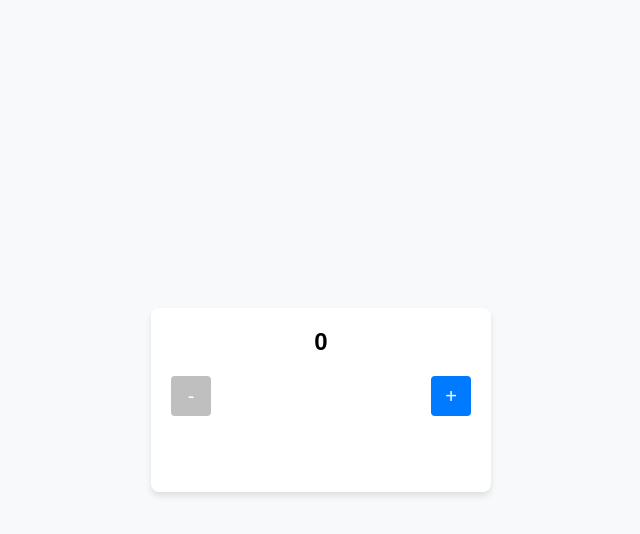
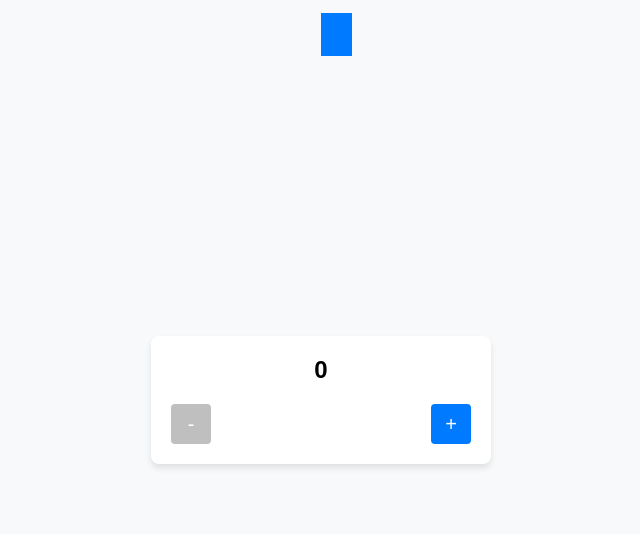
Before and after one commit to gerichilli/test-double-touch, a plain HTML site: page index.html in a window 1280 px wide. Shown: the whole page, without its empty margins (319-959 px from the left). Drawn offline with Linux system fonts and the light colour scheme.

Commit message:
Add files via upload

```diff
--- a/index.html
+++ b/index.html
@@ -68,6 +68,14 @@
         #productCount {
             user-select: none;
         }
+
+        .info {
+            position: fixed;
+            left: 50%;
+            top: 0;
+            background-color: #007bff;
+            color: white;
+        }
     </style>
 </head>
 
@@ -121,7 +129,7 @@
         updateDisplay();
 
         document.addEventListener('touchstart', (event) => {
-            document.querySelector('.info').innerHTML = JSON.stringify(event.target, 2)
+            document.querySelector('.info').innerHTML = event.target.id || event.target.classList
             const buttons = event.target.querySelectorAll('button'); // Tìm button gần nhất
             buttons.forEach(btn => {
                 if (btn.classList.contains('disabled')) {
```
